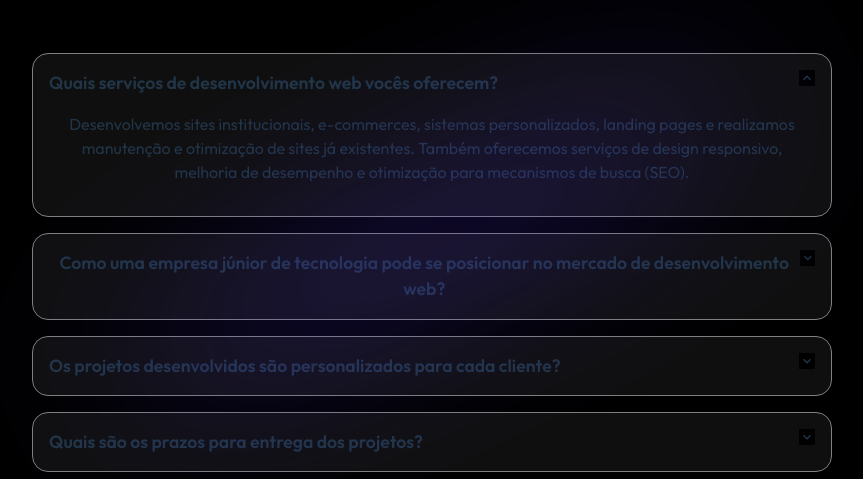
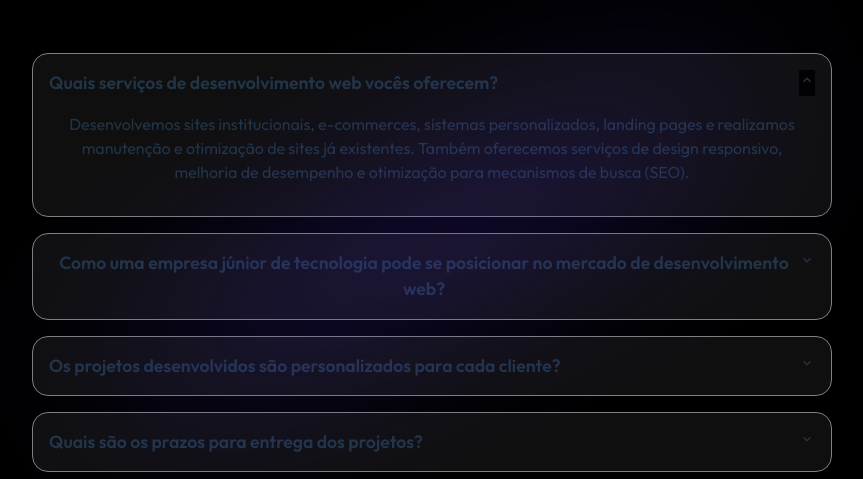
Before and after one commit to soulcodejr/SiteSoulCodeJr, a React (Vite) app in the folder frontend/: page / in a window 1280 px wide. Both pictures are taken after a click on the element 664 px from the left and 1033 px from the top of the page. Shown: the part 951-1430 px from the top of the page, without its empty margins (232-1095 px from the left). Built offline with nearby package versions, Linux system fonts and the light colour scheme.

Commit message:
Consertando background dos arrow icons

```diff
--- a/frontend/src/components/Card.css
+++ b/frontend/src/components/Card.css
@@ -33,6 +33,10 @@
 
 }
 
+.duvidas-icon {
+    background-color: transparent;
+}
+
 .duvidas-resposta.open {
     max-height: 40rem;
     opacity: 1;
--- a/frontend/src/components/Card.jsx
+++ b/frontend/src/components/Card.jsx
@@ -12,9 +12,13 @@ const Card = ({ pergunta, resposta }) => {
             <div className="content">
                 <div className='duvidas-pergunta'>{pergunta}</div>
                 {isOpen ? (
-                    <MdOutlineKeyboardArrowUp />
+                    <div>
+                        <MdOutlineKeyboardArrowUp className="duvidas-icon" />
+                    </div>
                 ) : (
-                    <MdOutlineKeyboardArrowDown />
+                    <div className="duvidas-icon">
+                        <MdOutlineKeyboardArrowDown className="duvidas-icon" />
+                    </div>
                 )}
             </div>
 
```
